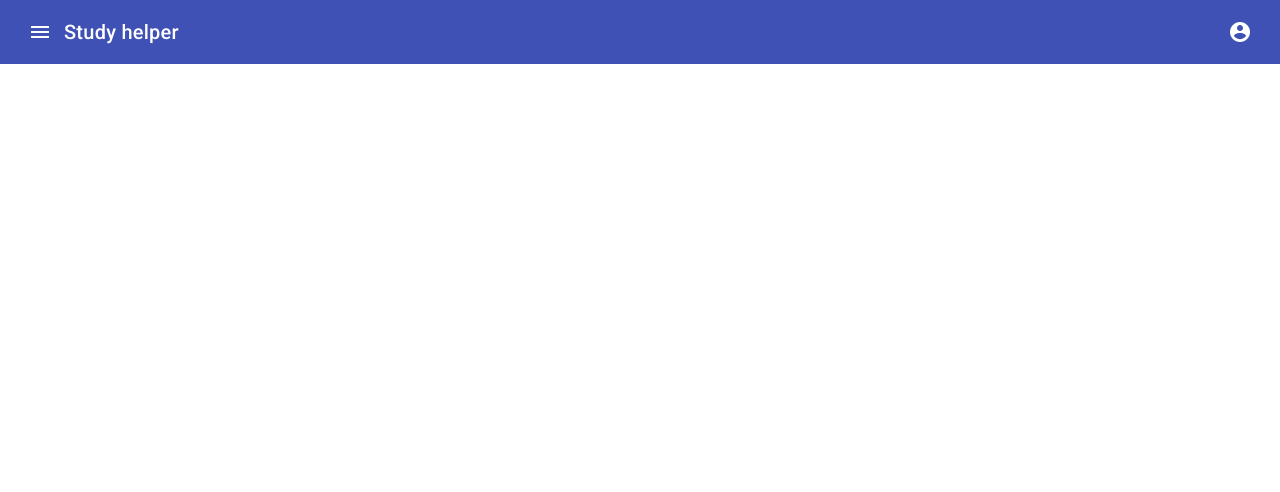
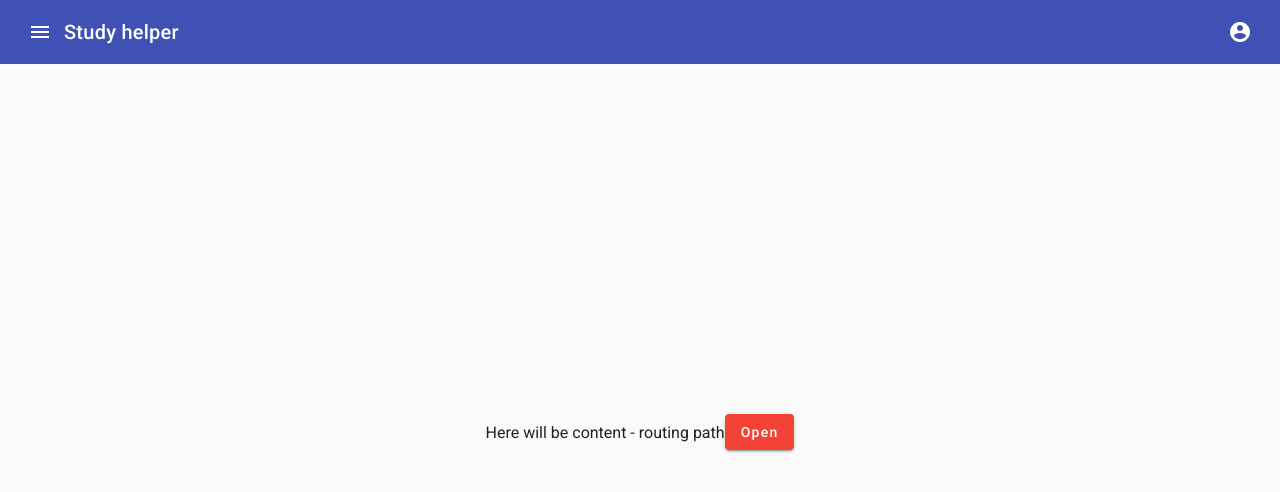
Before and after one commit to NawrockiMateusz/study-helper, an Angular app: page / in a window 1280 px wide. Shown: the top 492 px of the page. Built offline with nearby package versions, Linux system fonts and the light colour scheme.

Commit message:
Prepared main view.

```diff
--- a/src/app/app.component.html
+++ b/src/app/app.component.html
@@ -1 +1,2 @@
 <app-header></app-header>
+<app-sidenav></app-sidenav>
--- a/src/app/app.component.ts
+++ b/src/app/app.component.ts
@@ -3,8 +3,6 @@ import { Component } from '@angular/core';
 @Component({
   selector: 'app-root',
   templateUrl: './app.component.html',
-  styleUrls: ['./app.component.scss']
+  styleUrls: ['./app.component.scss'],
 })
-export class AppComponent {
-  title = 'study-helper';
-}
+export class AppComponent {}
--- a/src/app/app.module.ts
+++ b/src/app/app.module.ts
@@ -5,6 +5,7 @@ import { AppRoutingModule } from './app-routing.module';
 import { AppComponent } from './app.component';
 import { BrowserAnimationsModule } from '@angular/platform-browser/animations';
 import { HeaderComponent } from './header/header.component';
+import { SidenavComponent } from './sidenav/sidenav.component';
 
 @NgModule({
   declarations: [AppComponent],
@@ -13,8 +14,8 @@ import { HeaderComponent } from './header/header.component';
     AppRoutingModule,
     BrowserAnimationsModule,
     HeaderComponent,
+    SidenavComponent,
   ],
-  providers: [],
   bootstrap: [AppComponent],
 })
 export class AppModule {}
--- /dev/null
+++ b/src/app/sidenav/sidenav.component.html
@@ -0,0 +1,14 @@
+<mat-drawer-container class="example-container" autosize>
+    <mat-drawer #drawer class="example-sidenav" mode="side" color="primary">
+        <p>Here will be menu</p>
+    </mat-drawer>
+
+    <div class="example-sidenav-content">
+
+        <div>Here will be content - routing path</div>
+        <button type="button" mat-raised-button color="warn" (click)="drawer.toggle()">
+            Open
+        </button>
+    </div>
+
+</mat-drawer-container>
--- /dev/null
+++ b/src/app/sidenav/sidenav.component.scss
@@ -0,0 +1,17 @@
+.example-container {
+  width: 100vw;
+  height: calc(100vh - 64px);
+}
+
+.example-sidenav-content {
+  display: flex;
+  height: 100%;
+  align-items: center;
+  justify-content: center;
+}
+
+.example-sidenav {
+  padding: 20px;
+  max-width: 300px;
+  width: 100%;
+}
```
Also changed, not shown: src/app/sidenav/sidenav.component.ts (added, +13 -0 lines).
